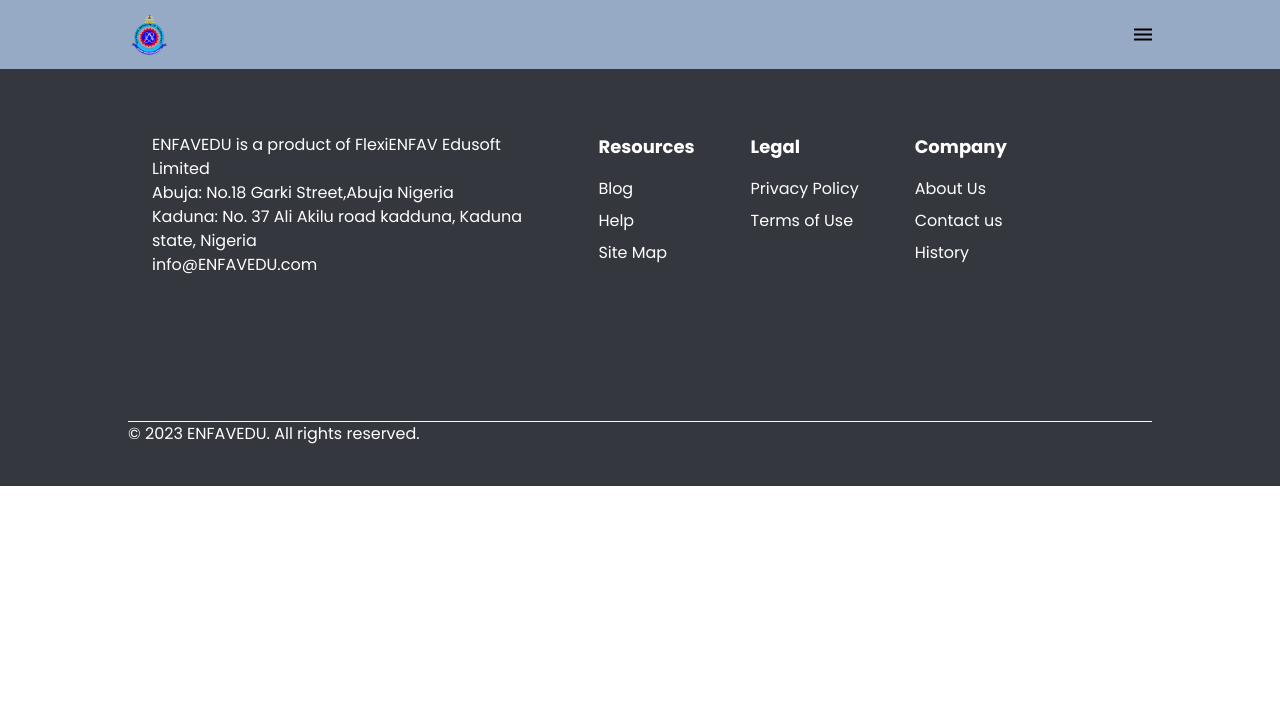
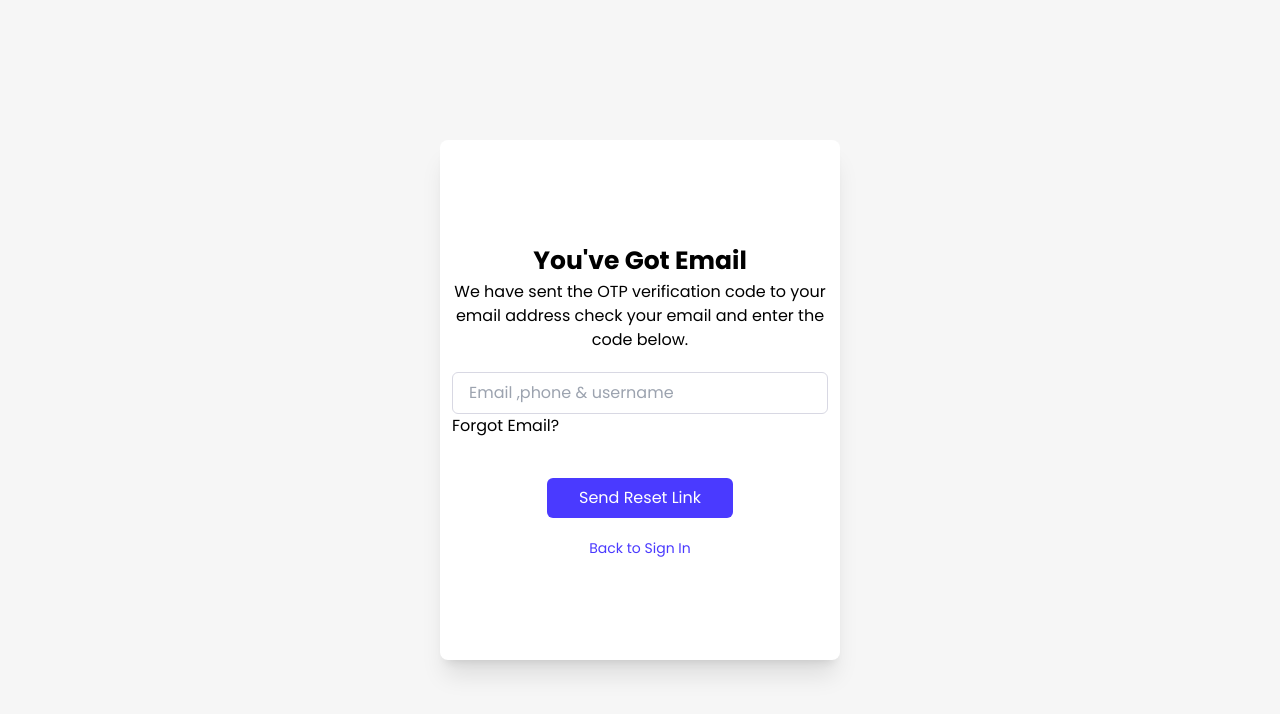
Before and after one commit to Leefranklyn/Enfavdu, a React (Vite) app: page /passwordreset in a window 1280 px wide. Shown: the top 714 px of the page. Built offline with nearby package versions, Linux system fonts and the light colour scheme.

Commit message:
added the forgot password and otp verification

```diff
--- a/src/App.jsx
+++ b/src/App.jsx
@@ -1,22 +1,23 @@
 import Home from "./componenets/admin/Home";
 import SignUp from "./componenets/admin/signup";
 import { BrowserRouter, Routes, Route } from "react-router-dom";
-import Navbar from "./layout/Navbar";
-import Footer from "./layout/Footer";
+// import Navbar from "./layout/Navbar";
+// import Footer from "./layout/Footer";
 import Login from "./componenets/admin/login";
+import ResetPassword from "./componenets/admin/passwordreset";
 
 function App() {
-  const pathname = window.location.pathname
+  // const pathname = window.location.pathname;
+  // console.log(pathname)
   return (
     <>
       <BrowserRouter>
-        { pathname.includes ("/login") ? "" : <Navbar /> }
         <Routes>
           <Route path="/" element={<Home />} />
           <Route path="/signup" element={<SignUp />} />
-          <Route path="/login" element={<Login/>}/>
+          <Route path="/login" element={<Login />} />
+          <Route path="/passwordreset" element={<ResetPassword />} />
         </Routes>
-        {pathname.includes ("/login") ? "" : <Footer />}
       </BrowserRouter>
     </>
   );
--- a/src/componenets/admin/Home.jsx
+++ b/src/componenets/admin/Home.jsx
@@ -19,10 +19,13 @@ import SVG1 from "../../assets/SVG1.svg";
 import Layer from "../../assets/Layer.svg";
 import SVGg from "../../assets/SVGg.svg";
 import Profile from "../../assets/Profile.svg"
+import Navbar from "../../layout/Navbar";
+import Footer from "../../layout/Footer";
 
 const Home = () => {
   return (
     <>
+    <Navbar/>
       <div className=" ">
         <div className="md:bg-skyBlue md:py-16">
           <div className="my-container">
@@ -35,7 +38,7 @@ const Home = () => {
               fairness and to curb the challenges facing recruitment of staff
             </p>
             <div className="flex justify-center">
-              <Link to="/login">
+              <Link to="/login ">
                 <button className="bg-blue flex justify-center py-2 px-7 rounded-md text-white outline-none border-none">
                   Login
                 </button>
@@ -306,6 +309,7 @@ const Home = () => {
           </div>
         </div>
       </div>
+      <Footer/>
     </>
   );
 };
--- a/src/componenets/admin/login/index.jsx
+++ b/src/componenets/admin/login/index.jsx
@@ -1,4 +1,5 @@
 import React from "react";
+import { Link } from "react-router-dom";
 import man from "../../../assets/man.png";
 import google from "../../../assets/google.svg";
 import icon from "../../../assets/icon.svg"
@@ -28,7 +29,7 @@ const Login = () => {
           </div>
           <div className="lg:flex lg:items-center lg:justify-center">
               <div className="px-2 py-3">
-                <p>Forgot your password?<a href="" className="text-blue">Click here</a></p>
+                <p>Forgot your password?<Link to="/passwordreset" className="text-blue">Click here</Link></p>
               </div>
               <div className="flex flex-col gap-3 items-center md:flex-row my-5">
                 <button className="bg-white flex items-center justify-between py-3 px-3 rounded-md"><img src={google} alt="" />Login with Google</button>
--- /dev/null
+++ b/src/componenets/admin/passwordreset/ConfirmEmail.jsx
@@ -0,0 +1,25 @@
+import React from "react";
+// import { Link } from "react-router-dom";
+
+const ConfirmEmail = () => {
+  return (
+    <div className="h-[100%] flex justify-center">
+      <div className="bg-white h-[50%] md:h-[65%] w-[90%] max-w-[400px] flex flex-col justify-center md:gap-y-5 my-auto text-center py-12 px-3 rounded-lg shadow-xl">
+        <div>
+            <h4 className="text-[20px]  md:text-[25px] font-bold">Reset Password</h4>
+            <p>Enter your email for a password reset link.</p>
+            <div className="py-5 flex flex-col items-start">
+                <input type="text" placeholder="Email ,phone & username" className="w-[100%] mx-auto py-2 px-4 rounded-md border-gray border-[1px]" />
+                <div>
+                    <Link>Forgot Email?</Link>
+                </div>
+            </div>
+        </div>
+        <div><button className="bg-blue text-white py-2 px-8 rounded-md">Send Reset Link</button></div>
+        <Link to="/signup" className="text-blue text-sm">Back to Sign In</Link>
+      </div>
+    </div>
+  );
+};
+
+export default ConfirmEmail;
--- /dev/null
+++ b/src/componenets/admin/passwordreset/Otp.jsx
@@ -0,0 +1,26 @@
+import React from 'react'
+import { Link } from 'react-router-dom'
+
+
+const Otp = () => {
+  return (
+    <div className="h-[100%] flex justify-center">
+    <div className="bg-white h-[50%] md:h-[65%] w-[90%] max-w-[400px] flex flex-col justify-center md:gap-y-5 my-auto text-center py-12 px-3 rounded-lg shadow-xl">
+      <div>
+          <h4 className="text-[20px]  md:text-[25px] font-bold">You&apos;ve Got Email</h4>
+          <p>We have sent the OTP verification code to your email address check your email and enter the code below. </p>
+          <div className="py-5 flex flex-col items-start">
+              <input type="text" placeholder="Email ,phone & username" className="w-[100%] mx-auto py-2 px-4 rounded-md border-gray border-[1px]" />
+              <div>
+                  <Link>Forgot Email?</Link>
+              </div>
+          </div>
+      </div>
+      <div><button className="bg-blue text-white py-2 px-8 rounded-md">Send Reset Link</button></div>
+      <Link to="/signup" className="text-blue text-sm">Back to Sign In</Link>
+    </div>
+  </div>
+  )
+}
+
+export default Otp
--- /dev/null
+++ b/src/componenets/admin/passwordreset/index.jsx
@@ -0,0 +1,14 @@
+import React from 'react'
+import ConfirmEmail from './ConfirmEmail';
+import Otp from './Otp.JSX';
+
+const ResetPassword = () => {
+  return (
+    <div className='h-[100vh] bg-lightGrey'>
+      {/* <ConfirmEmail/> */}
+      <Otp/>
+    </div>
+  )
+}
+
+export default ResetPassword;
```
